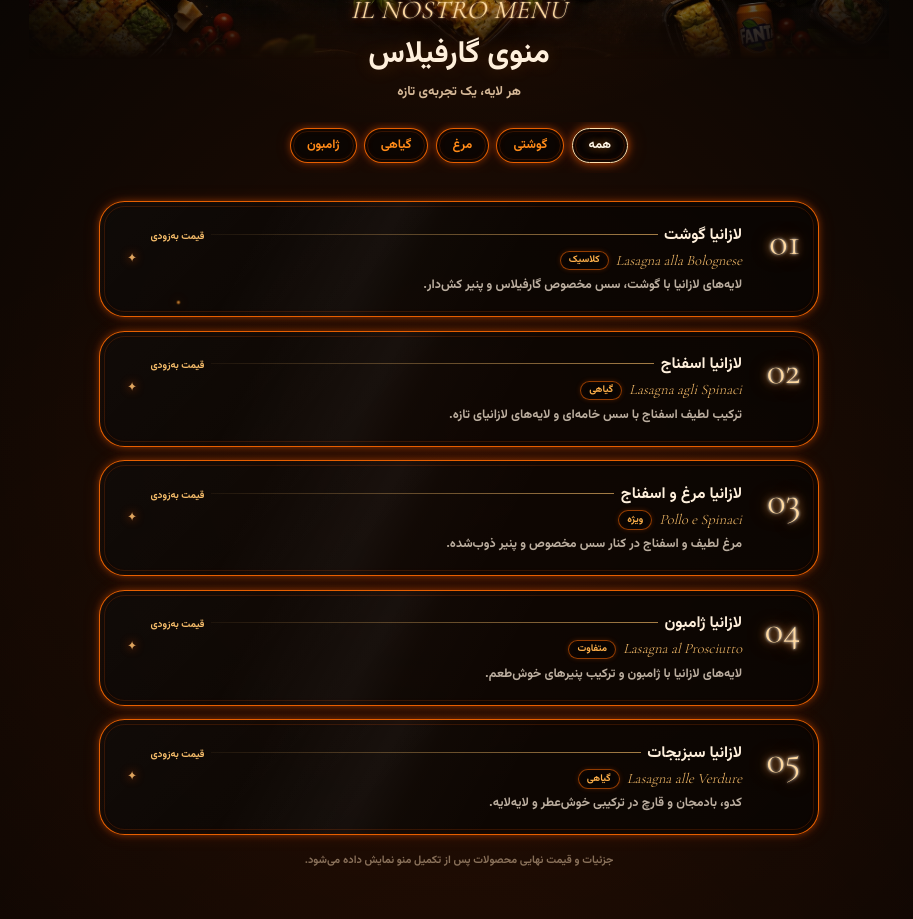
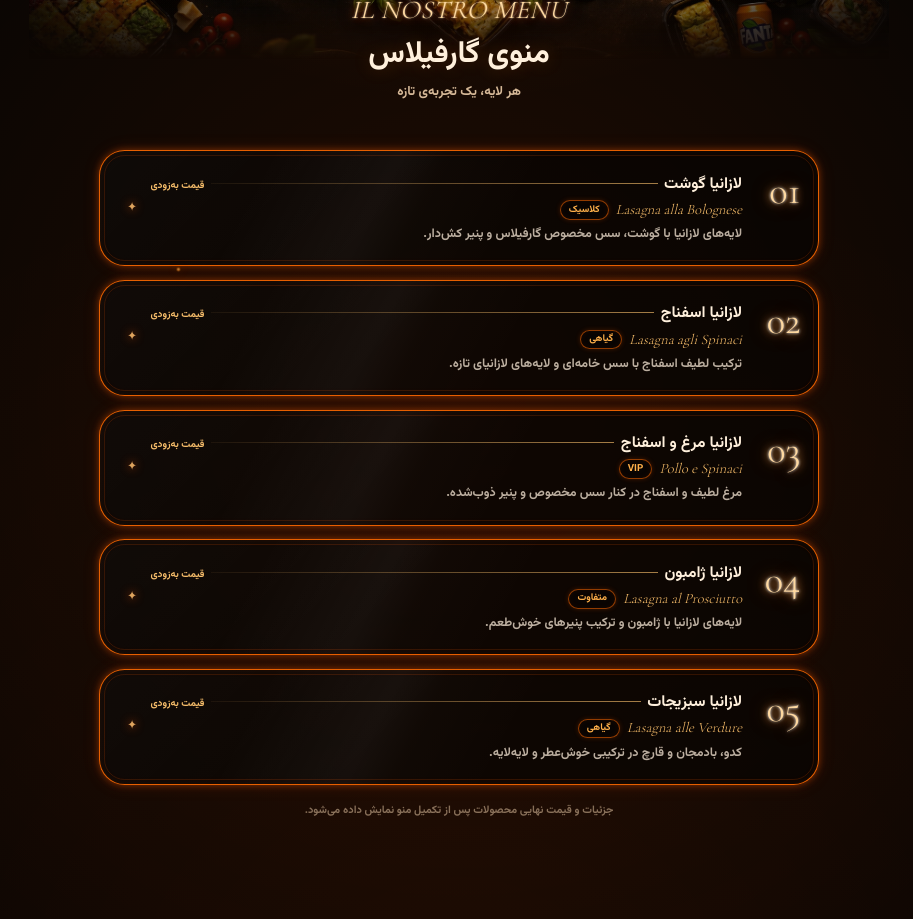
Before and after one commit to mahmoodknds/Garfilas, a Next.js app: page / in a window 1280 px wide. Shown: the part 1060-1979 px from the top of the page, without its empty margins (181-1094 px from the left). Built offline with nearby package versions, Linux system fonts and the light colour scheme.

Commit message:
feat(menu): remove category filters and highlight VIP item

```diff
--- a/components/sections/Menu/MenuSection.tsx
+++ b/components/sections/Menu/MenuSection.tsx
@@ -1,32 +1,18 @@
-"use client";
-
 import Image from "next/image";
-import { useMemo, useState } from "react";
 import styles from "./MenuSection.module.css";
 
-type Category = "all" | "meat" | "chicken" | "vegetarian" | "ham";
-type MenuItem = { number: string; name: string; italian: string; description: string; category: Exclude<Category, "all">; tag: string };
+type MenuItem = { number: string; name: string; italian: string; description: string; tag: string };
 
 const items: MenuItem[] = [
-  { number: "01", name: "لازانیا گوشت", italian: "Lasagna alla Bolognese", description: "لایه‌های لازانیا با گوشت، سس مخصوص گارفیلاس و پنیر کش‌دار.", category: "meat", tag: "کلاسیک" },
-  { number: "02", name: "لازانیا اسفناج", italian: "Lasagna agli Spinaci", description: "ترکیب لطیف اسفناج با سس خامه‌ای و لایه‌های لازانیای تازه.", category: "vegetarian", tag: "گیاهی" },
-  { number: "03", name: "لازانیا مرغ و اسفناج", italian: "Pollo e Spinaci", description: "مرغ لطیف و اسفناج در کنار سس مخصوص و پنیر ذوب‌شده.", category: "chicken", tag: "ویژه" },
-  { number: "04", name: "لازانیا ژامبون", italian: "Lasagna al Prosciutto", description: "لایه‌های لازانیا با ژامبون و ترکیب پنیرهای خوش‌طعم.", category: "ham", tag: "متفاوت" },
-  { number: "05", name: "لازانیا سبزیجات", italian: "Lasagna alle Verdure", description: "کدو، بادمجان و قارچ در ترکیبی خوش‌عطر و لایه‌لایه.", category: "vegetarian", tag: "گیاهی" },
+  { number: "01", name: "لازانیا گوشت", italian: "Lasagna alla Bolognese", description: "لایه‌های لازانیا با گوشت، سس مخصوص گارفیلاس و پنیر کش‌دار.", tag: "کلاسیک" },
+  { number: "02", name: "لازانیا اسفناج", italian: "Lasagna agli Spinaci", description: "ترکیب لطیف اسفناج با سس خامه‌ای و لایه‌های لازانیای تازه.", tag: "گیاهی" },
+  { number: "03", name: "لازانیا مرغ و اسفناج", italian: "Pollo e Spinaci", description: "مرغ لطیف و اسفناج در کنار سس مخصوص و پنیر ذوب‌شده.", tag: "VIP" },
+  { number: "04", name: "لازانیا ژامبون", italian: "Lasagna al Prosciutto", description: "لایه‌های لازانیا با ژامبون و ترکیب پنیرهای خوش‌طعم.", tag: "متفاوت" },
+  { number: "05", name: "لازانیا سبزیجات", italian: "Lasagna alle Verdure", description: "کدو، بادمجان و قارچ در ترکیبی خوش‌عطر و لایه‌لایه.", tag: "گیاهی" },
 ];
 
-const filters: { id: Category; label: string }[] = [
-  { id: "all", label: "همه" },
-  { id: "meat", label: "گوشتی" },
-  { id: "chicken", label: "مرغ" },
-  { id: "vegetarian", label: "گیاهی" },
-  { id: "ham", label: "ژامبون" },
-];
 
 export default function MenuSection() {
-  const [active, setActive] = useState<Category>("all");
-  const visibleItems = useMemo(() => items.filter((item) => active === "all" || item.category === active), [active]);
-
   return (
     <section id="menu" dir="rtl" className={styles.section} aria-labelledby="menu-title">
       <div className={styles.banner} aria-hidden="true">
@@ -39,17 +25,10 @@ export default function MenuSection() {
           <span className={styles.eyebrow}>IL NOSTRO MENÙ</span>
           <h2 id="menu-title" className={styles.title}>منوی گارفیلاس</h2>
           <p className={styles.subtitle}>هر لایه، یک تجربه‌ی تازه</p>
-          <div className={styles.filters} role="group" aria-label="دسته‌بندی منو">
-            {filters.map((filter) => (
-              <button key={filter.id} type="button" className={styles.filter} aria-pressed={active === filter.id} onClick={() => setActive(filter.id)}>
-                {filter.label}
-              </button>
-            ))}
-          </div>
         </header>
 
         <ul className={styles.menuList}>
-          {visibleItems.map((item, index) => (
+          {items.map((item, index) => (
             <li className={styles.item} key={item.number} style={{ "--item-index": index } as React.CSSProperties}>
               <span className={styles.number}>{item.number}</span>
               <div className={styles.details}>
```
